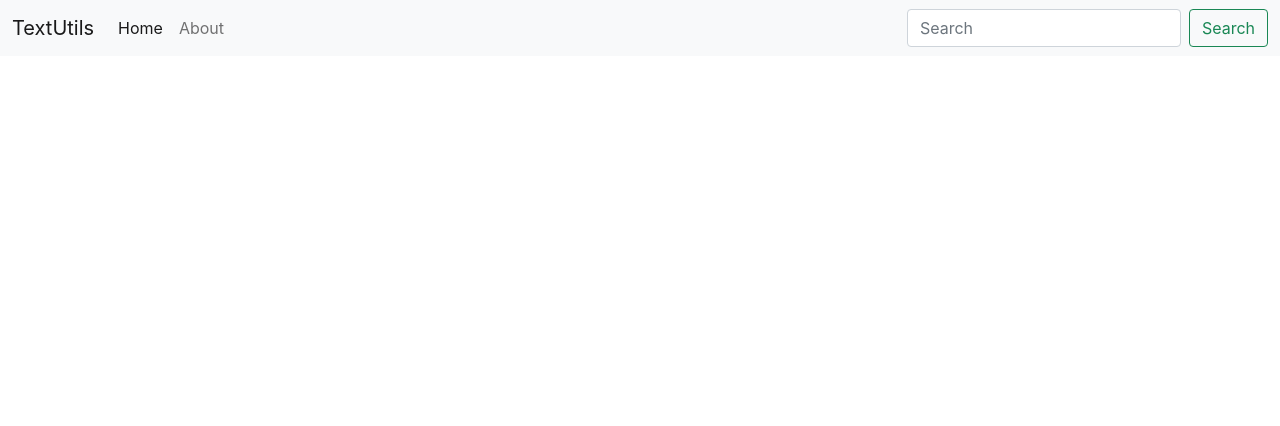
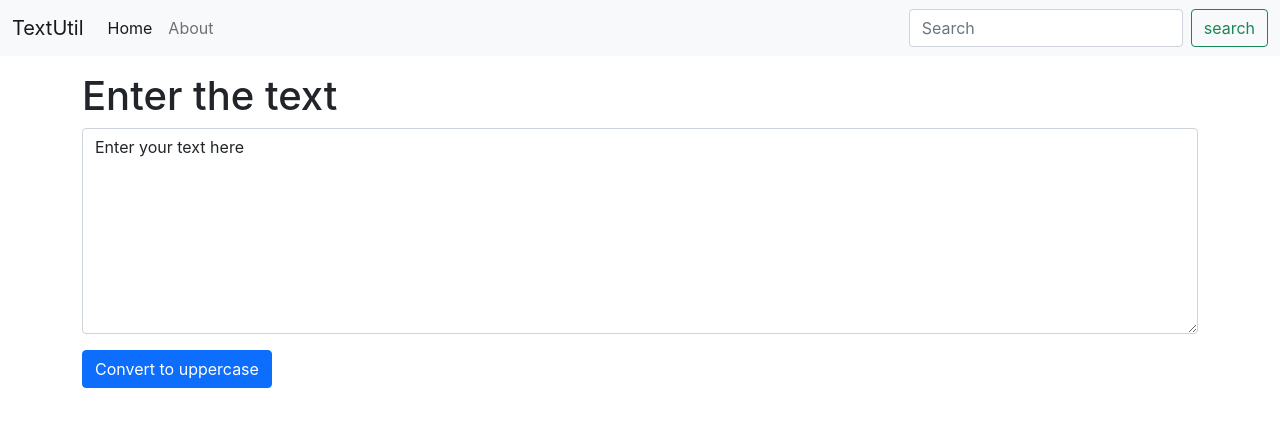
Before and after one commit to charuzain/textUtils, a React (Create React App) app: page / in a window 1280 px wide. Shown: the top 426 px of the page. Built offline with nearby package versions, Linux system fonts and the light colour scheme.

Commit message:
Event handler added

```diff
--- a/src/App.js
+++ b/src/App.js
@@ -1,33 +1,18 @@
 import './App.css';
+import Navbar from './components/Navbar';
+import Form from './components/Form';
 
 
 function App() {
   return (
     <>
-    <nav className="navbar navbar-expand-lg navbar-light bg-light">
-  <div className="container-fluid">
-    <a className="navbar-brand" href="/">TextUtils</a>
-    <button className="navbar-toggler" type="button" data-bs-toggle="collapse" data-bs-target="#navbarSupportedContent" aria-controls="navbarSupportedContent" aria-expanded="false" aria-label="Toggle navigation">
-      <span className="navbar-toggler-icon"></span>
-    </button>
-    <div className="collapse navbar-collapse" id="navbarSupportedContent">
-      <ul className="navbar-nav me-auto mb-2 mb-lg-0">
-        <li className="nav-item">
-          <a className="nav-link active" aria-current="page" href="/">Home</a>
-        </li>
-        <li className="nav-item">
-          <a className="nav-link" href="/">About</a>
-        </li>
-      </ul>
-      <form className="d-flex">
-        <input className="form-control me-2" type="search" placeholder="Search" aria-label="Search"/>
-        <button className="btn btn-outline-success" type="submit">Search</button>
-      </form>
-    </div>
-  </div>
-</nav>
+    <Navbar title = "TextUtil"/>
+    <div className="container my-3">
+     <Form heading="Enter the text"/>
+   </div>
     </>
   );
 }
 
 export default App;
+//
```
